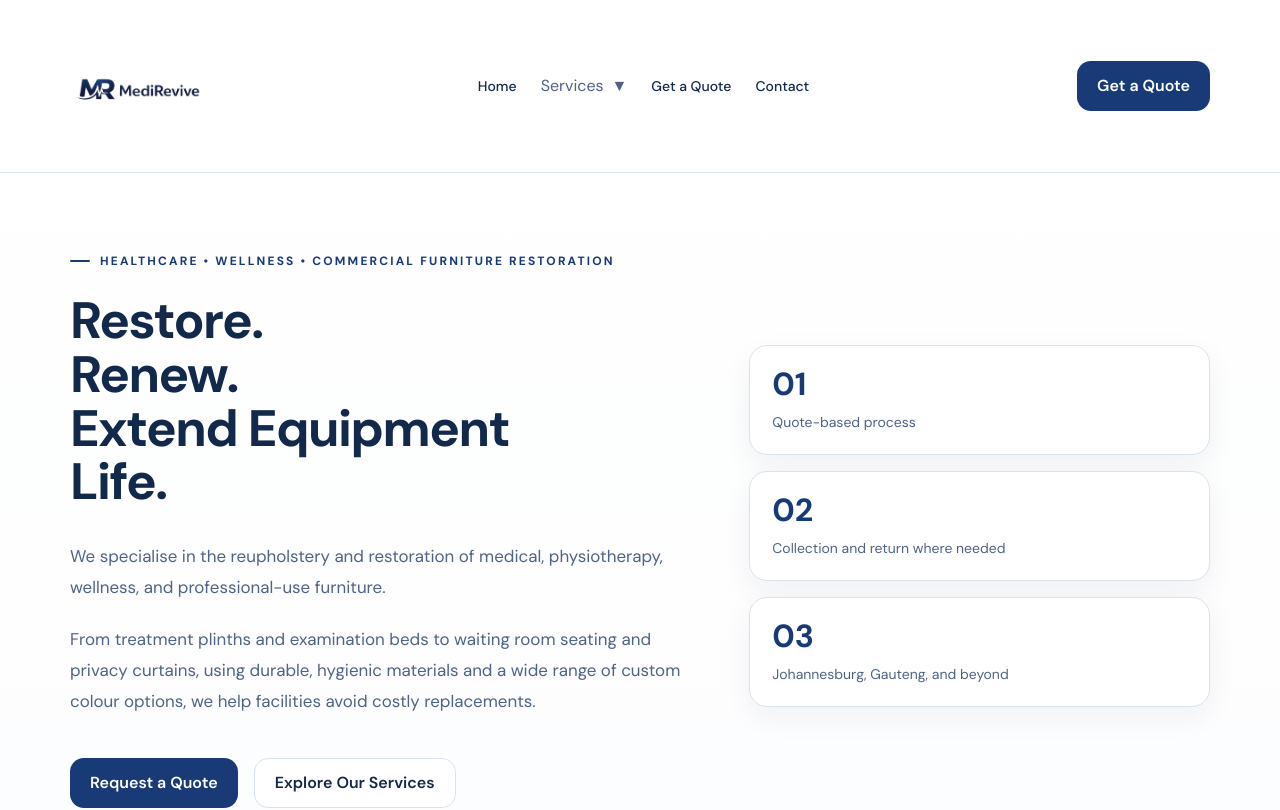
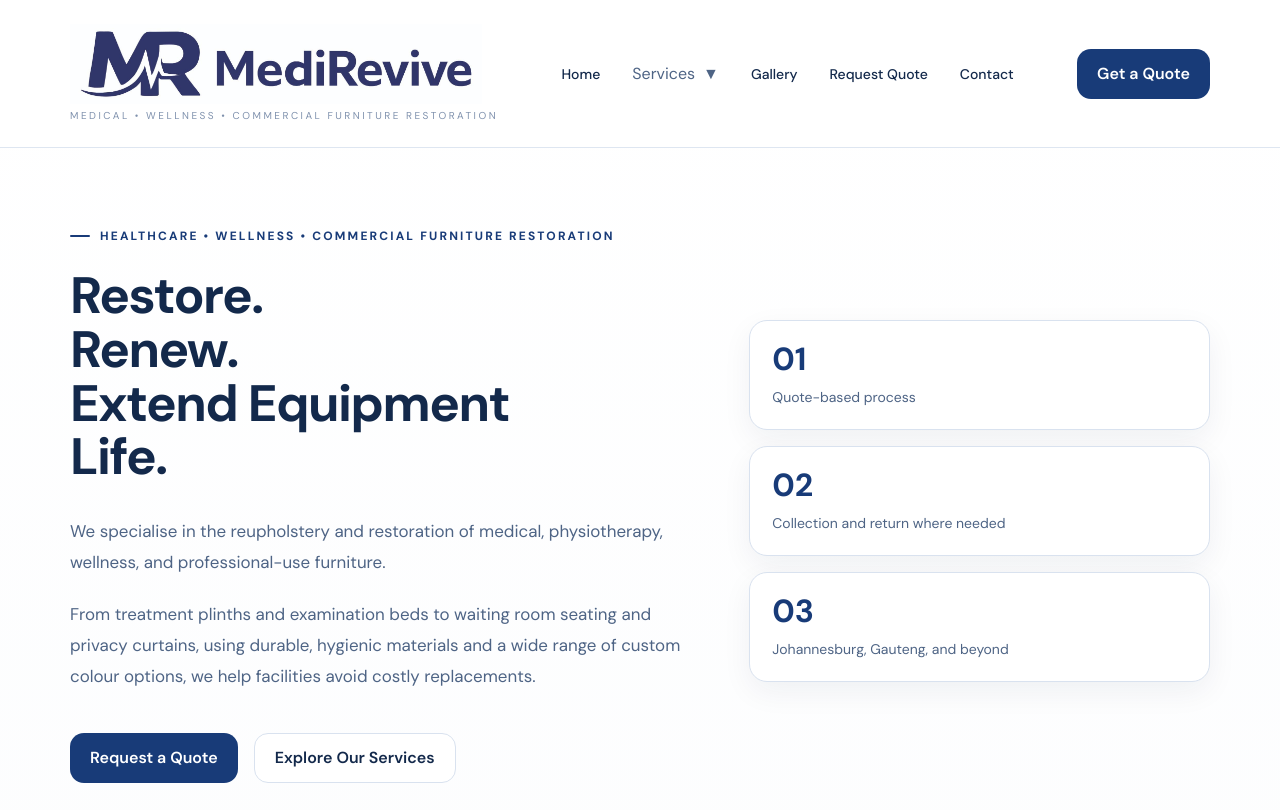
Before and after one commit to Nippie800/medirevive-hub, a Next.js app: page / in a window 1280 px wide. Shown: the top 810 px of the page. Built offline with nearby package versions, Linux system fonts and the light colour scheme.

Commit message:
enlarge logo

```diff
--- a/src/app/page.tsx
+++ b/src/app/page.tsx
@@ -49,17 +49,45 @@ export default function HomePage() {
   return (
     <main className="site-shell">
       <header className="site-header">
-        <div className="site-container flex items-center justify-between py-4">
-          <Link href="/" className="flex items-center gap-3" onClick={closeMenu}>
+       <div className="site-container flex items-center justify-between py-6">
+          <Link
+  href="/"
+  onClick={closeMenu}
+  className="flex flex-col items-start"
+>
  <img
-              src="/medirevive-logo.png"
+  src="/medirevive-logo.jpg"
   alt="MediRevive"
-              className="h-35 w-auto"
+  className="h-16 md:h-20 w-auto"
 />
+
+  <span
+    className="
+      mt-1
+      text-[9px]
+      md:text-[10px]
+      uppercase
+      tracking-[0.25em]
+      text-[var(--text-muted)]
+      whitespace-nowrap
+    "
+  >
+    Medical • Wellness • Commercial Furniture Restoration
+  </span>
 </Link>
 
-          <nav className="hidden items-center gap-6 md:flex">
-            <Link href="/" className="text-sm font-medium text-[var(--text-soft)] hover:text-[var(--primary)]">
+          <nav className="hidden md:flex items-center gap-8">
+
+  <Link
+    href="/"
+    className="
+      text-sm
+      font-medium
+      text-[var(--text-soft)]
+      hover:text-[var(--primary)]
+      transition-colors
+    "
+  >
     Home
   </Link>
             <div className="relative group">
@@ -204,10 +232,31 @@ p-6
   </div>
 
 </div>
+<Link
+    href="/gallery"
+    className="
+      text-sm
+      font-medium
+      text-[var(--text-soft)]
+      hover:text-[var(--primary)]
+      transition-colors
+    "
+  >
+    Gallery
+  </Link>
             <Link href="/quote" className="text-sm font-medium text-[var(--text-soft)] hover:text-[var(--primary)]">
-              Get a Quote
+              Request Quote
             </Link>
-            <Link href="/contact" className="text-sm font-medium text-[var(--text-soft)] hover:text-[var(--primary)]">
+              <Link
+    href="/contact"
+    className="
+      text-sm
+      font-medium
+      text-[var(--text-soft)]
+      hover:text-[var(--primary)]
+      transition-colors
+    "
+  >
     Contact
   </Link>
           </nav>
```
Also changed, not shown: public/medirevive-logo.jpg (added), public/medirevive-logo.png (deleted). Lines whose indentation alone changed are shown as unchanged.
